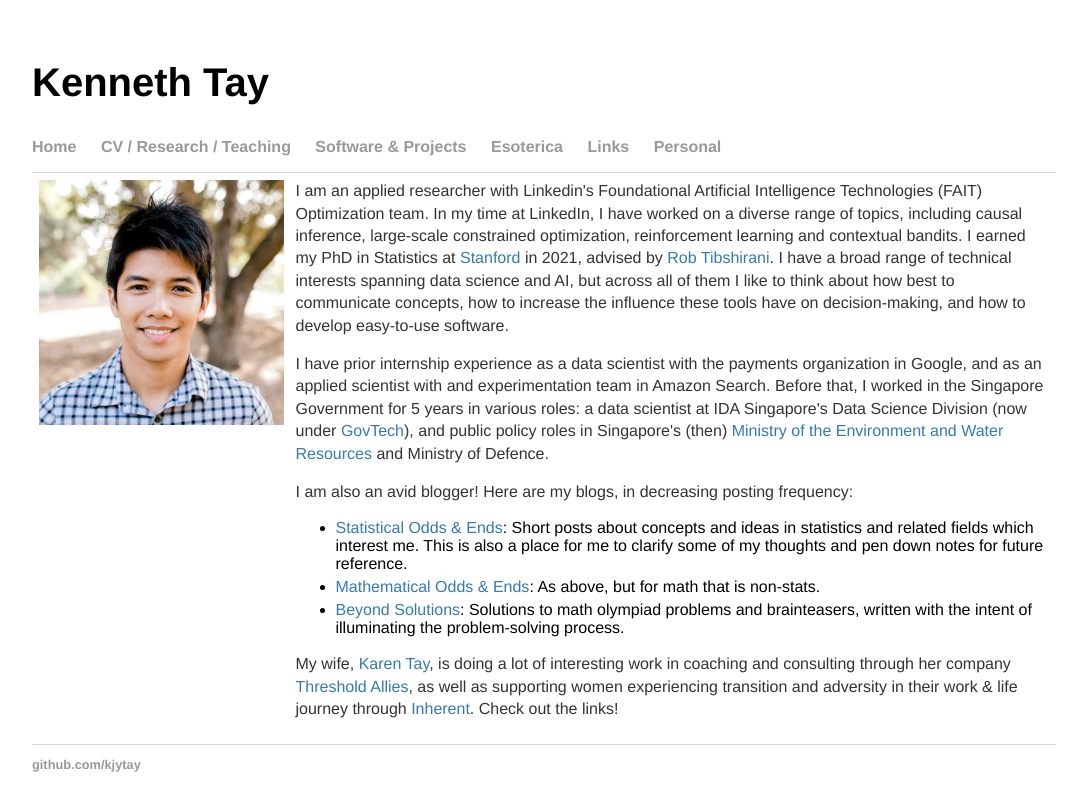
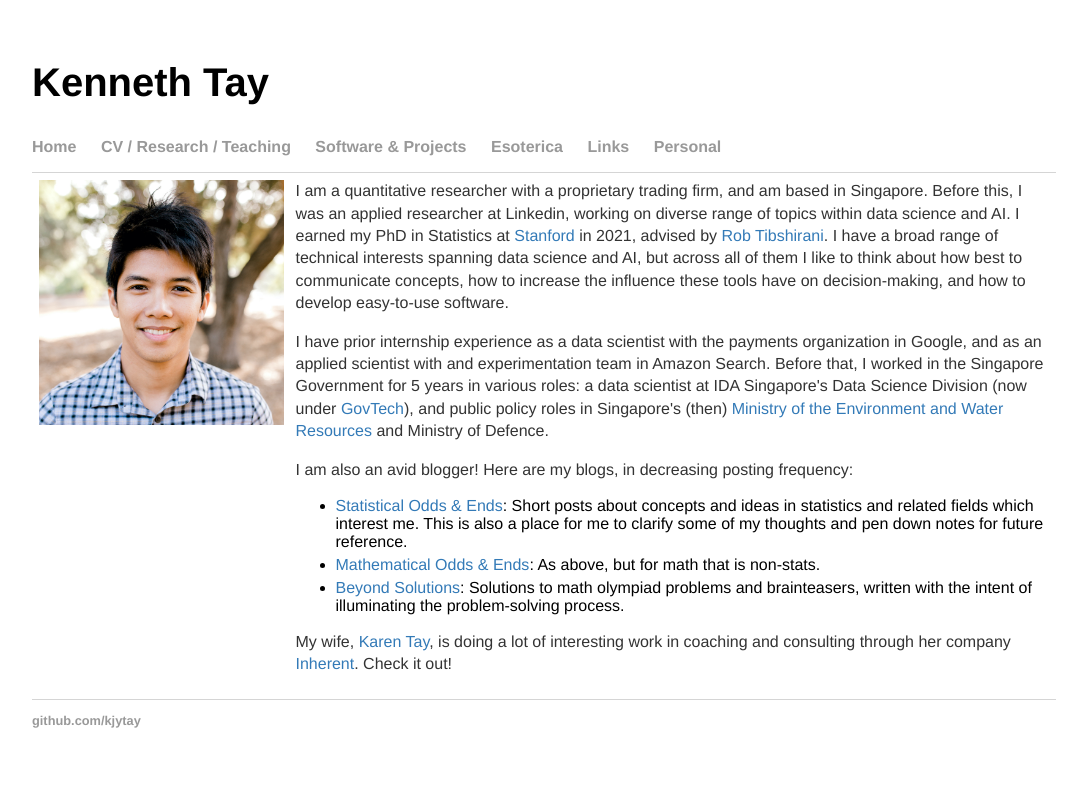
Before and after one commit to kjytay/kjytay.github.io, a Jekyll site: the page built from index.html, in a window 1280 px wide. Shown: the top 811 px of the page, without its empty margins (96-1183 px from the left). Built offline with Jekyll 4.4.1, drawn with Linux system fonts in a browser that asks for light colours.

Commit message:
Update landing page.

```diff
--- a/index.html
+++ b/index.html
@@ -12,7 +12,7 @@ title: Kenneth Tay
     </td>
     <td>
       <div id="blurb">
-	      <p>I am an applied researcher with Linkedin's Foundational Artificial Intelligence Technologies (FAIT) Optimization team. In my time at LinkedIn, I have worked on a diverse range of topics, including causal inference, large-scale constrained optimization, reinforcement learning and contextual bandits. I earned my PhD in Statistics at <a href="https://statistics.stanford.edu/">Stanford</a> in 2021, advised by <a href="https://statweb.stanford.edu/~tibs/">Rob Tibshirani</a>. I have a broad range of technical interests spanning data science and AI, but across all of them I like to think about how best to communicate concepts, how to increase the influence these tools have on decision-making, and how to develop easy-to-use software.</p>
+	      <p>I am a quantitative researcher with a proprietary trading firm, and am based in Singapore. Before this, I was an applied researcher at Linkedin, working on diverse range of topics within data science and AI. I earned my PhD in Statistics at <a href="https://statistics.stanford.edu/">Stanford</a> in 2021, advised by <a href="https://statweb.stanford.edu/~tibs/">Rob Tibshirani</a>. I have a broad range of technical interests spanning data science and AI, but across all of them I like to think about how best to communicate concepts, how to increase the influence these tools have on decision-making, and how to develop easy-to-use software.</p>
 
 	      <p>I have prior internship experience as a data scientist with the payments organization in Google, and as an applied scientist with and experimentation team in Amazon Search. Before that, I worked in the Singapore Government for 5 years in various roles: a data scientist at IDA Singapore's Data Science Division (now under <a href="https://www.tech.gov.sg/">GovTech</a>), and public policy roles in Singapore's (then) <a href="http://www.mse.gov.sg/">Ministry of the Environment and Water Resources</a> and Ministry of Defence.</p>
 
@@ -23,7 +23,7 @@ title: Kenneth Tay
           <li><a href="https://beyondmathsolutions.wordpress.com/">Beyond Solutions</a>: Solutions to math olympiad problems and brainteasers, written with the intent of illuminating the problem-solving process.</li>
         </ul>
 
-        <p>My wife, <a href="https://www.linkedin.com/in/karenzytay/">Karen Tay</a>, is doing a lot of interesting work in coaching and consulting through her company <a href="https://www.linkedin.com/company/threshold-allies">Threshold Allies</a>, as well as supporting women experiencing transition and adversity in their work & life journey through <a href="https://www.linkedin.com/company/inherentjourney/">Inherent</a>. Check out the links!</p>
+        <p>My wife, <a href="https://www.linkedin.com/in/karenzytay/">Karen Tay</a>, is doing a lot of interesting work in coaching and consulting through her company <a href="https://www.inherentjourney.com/">Inherent</a>. Check it out!</p>
       </div><!-- /.blurb -->
     </td>
   </tr>
```
